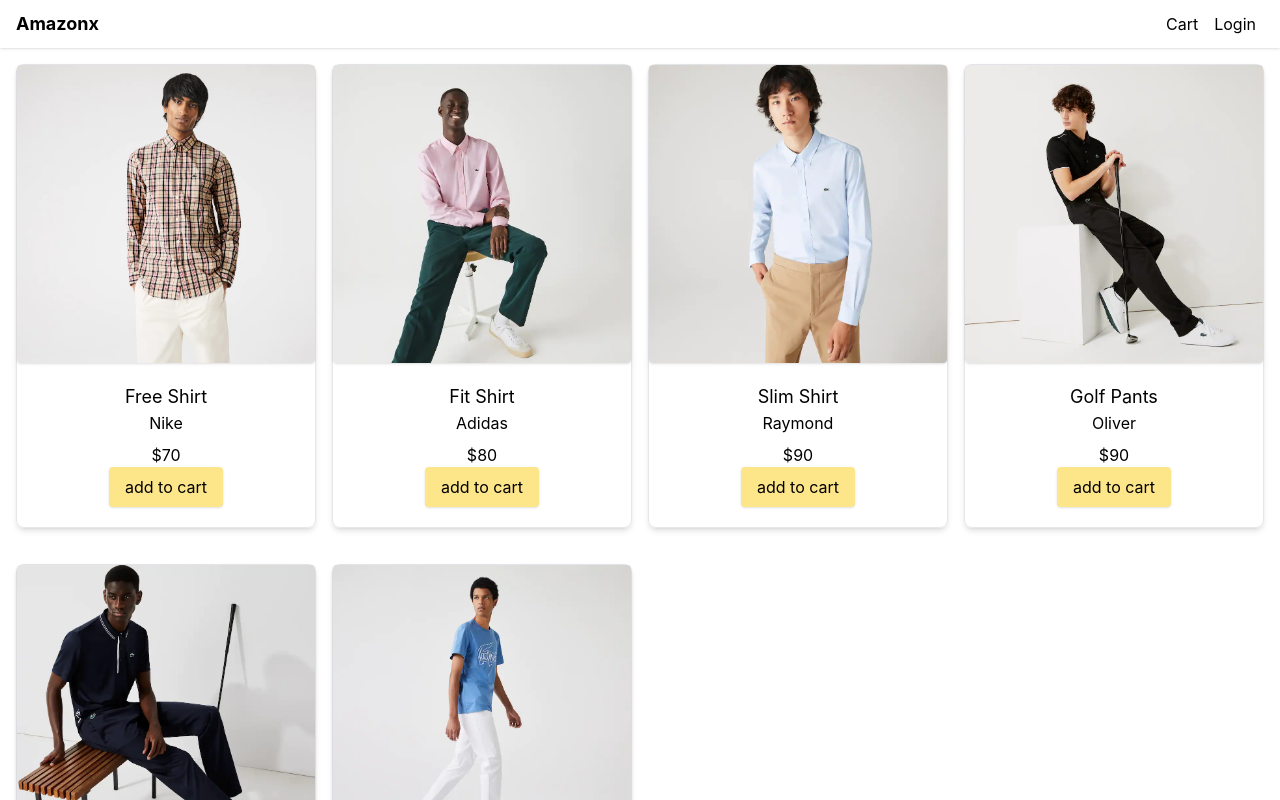
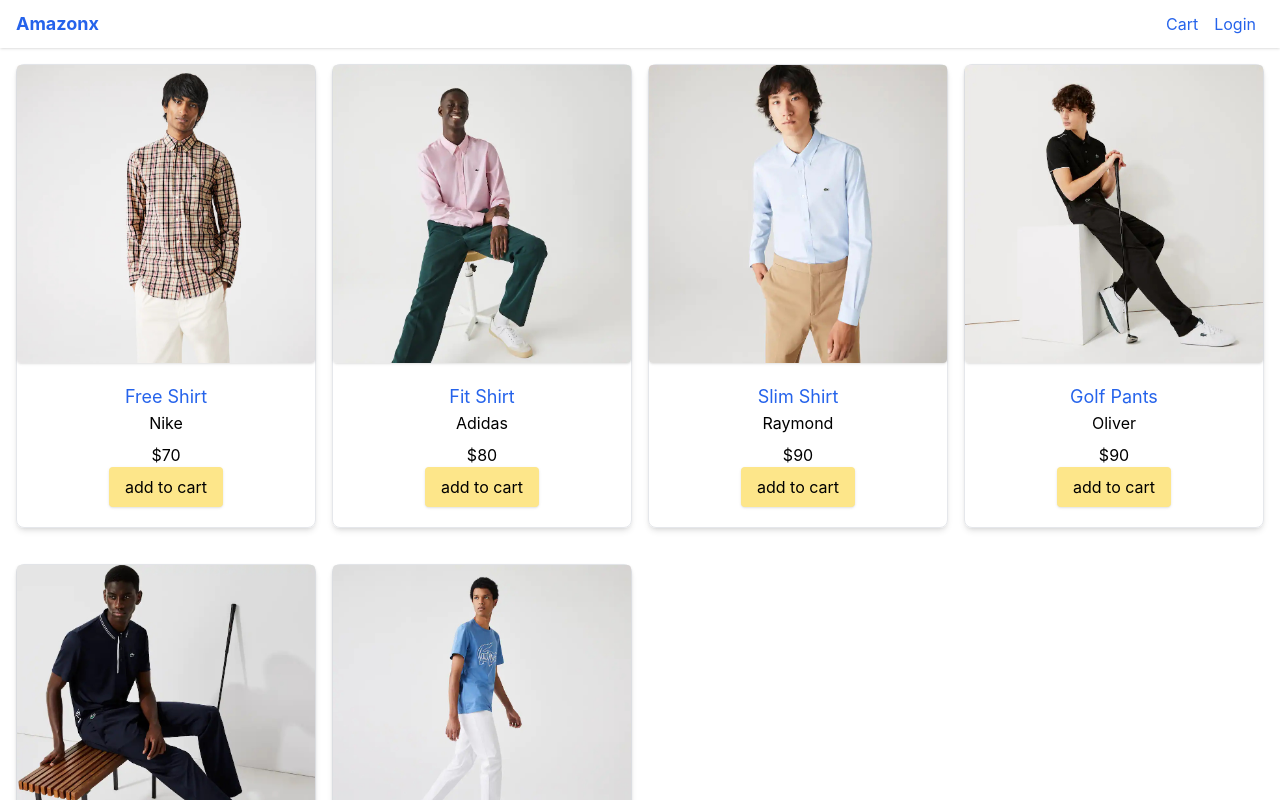
Before and after one commit to DanielOjeda25/store-bmn, a Next.js app: page / in a window 1280 px wide. Shown: the top 800 px of the page. Built offline with nearby package versions, Linux system fonts and the light colour scheme; no server answers.

Commit message:
some globals styles added

```diff
--- a/styles/globals.css
+++ b/styles/globals.css
@@ -10,8 +10,7 @@
 }
 
 a {
-  color: inherit;
-  text-decoration: none;
+  @apply text-blue-600 hover:text-blue-800;
 }
 
 * {
@@ -38,3 +37,6 @@
 input, select, textarea{
     @apply rounded p-2 outline-none ring-indigo-300 focus:ring;
 }
+.dropdown-link{
+  @apply flex p-2 hover:bg-gray-200
+}
```
